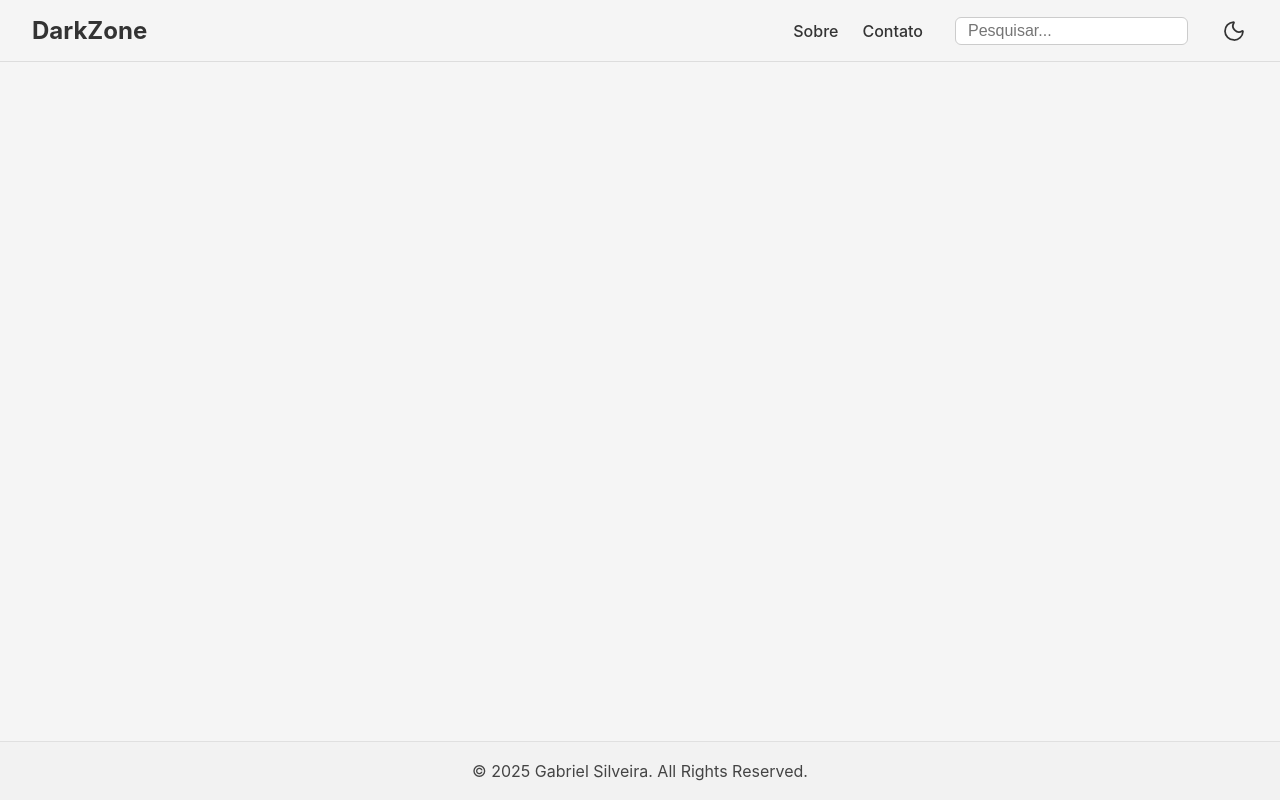
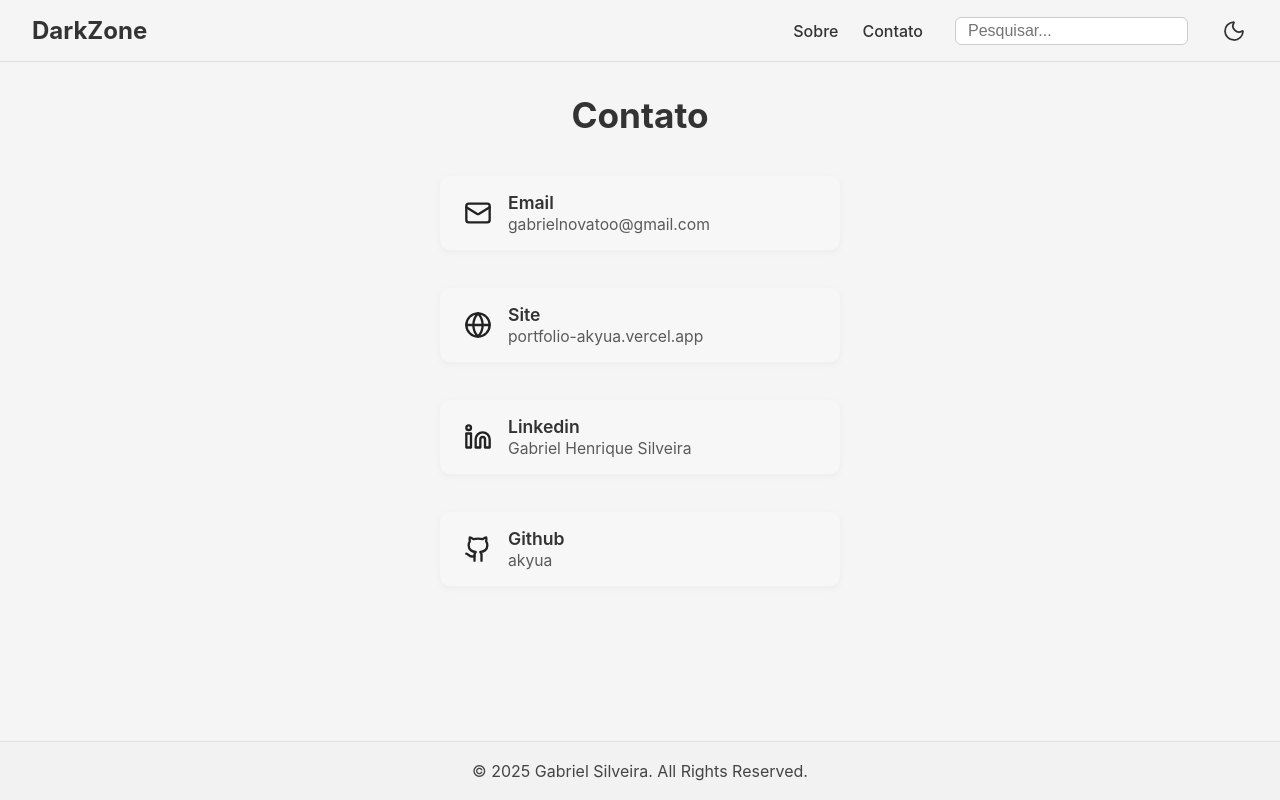
Before and after one commit to akyua/DarkZone, a Vue app: page /contact in a window 1280 px wide. Built offline with nearby package versions, Linux system fonts and the light colour scheme.

Commit message:
feat: contact view

```diff
--- /dev/null
+++ b/src/components/ContactCard.vue
@@ -0,0 +1,77 @@
+<template>
+  <a :href="link" class="contact-card" target="_blank" rel="noopener">
+    <span class="icon">
+      <Mail v-if="icon === 'email'" :size="28" />
+      <Globe v-else-if="icon === 'site'" :size="28" />
+      <Linkedin v-else-if="icon === 'linkedin'" :size="28" />
+      <Github v-else-if="icon === 'github'" :size="28" />
+    </span>
+    <div class="contact-info">
+      <span class="contact-title">{{ title }}</span>
+      <span class="contact-subtitle">{{ subtitle }}</span>
+    </div>
+  </a>
+</template>
+
+<script setup lang="ts">
+import { Mail, Globe, Linkedin, Github } from 'lucide-vue-next';
+
+defineProps<{
+  icon: 'email' | 'site' | 'linkedin' | 'github';
+  title: string;
+  subtitle: string;
+  link: string;
+}>();
+</script>
+
+<style scoped>
+.contact-card {
+  display: flex;
+  align-items: center;
+  gap: 1rem;
+  background: #f7f7f7;
+  border-radius: 10px;
+  padding: 1rem 1.5rem;
+  box-shadow: 0 2px 8px rgba(0,0,0,0.04);
+  width: 100%;
+  max-width: 400px;
+  text-decoration: none;
+  color: inherit;
+  margin-bottom: 1.2rem;
+  transition: box-shadow 0.2s;
+}
+
+.contact-card:hover {
+  box-shadow: 0 4px 16px rgba(0,0,0,0.10);
+}
+
+.dark-theme .contact-card {
+  background: #23272b;
+  color: #eee;
+}
+
+.icon :deep(svg) {
+  vertical-align: middle;
+  color: #222; /* preto no light mode */
+}
+
+.dark-theme .icon :deep(svg) {
+  color: #fff; /* branco no dark mode */
+}
+
+.contact-info {
+  display: flex;
+  flex-direction: column;
+}
+
+.contact-title {
+  font-weight: 600;
+  font-size: 1.1rem;
+  margin-bottom: 0.1rem;
+}
+
+.contact-subtitle {
+  font-size: 0.98rem;
+  opacity: 0.8;
+}
+</style>
--- a/src/router/index.ts
+++ b/src/router/index.ts
@@ -2,6 +2,7 @@ import { createRouter, createWebHistory } from 'vue-router'
 import HomeView from '../views/HomeView.vue'
 import ArticleView from '@/views/ArticleView.vue';
 import AboutView from '@/views/AboutView.vue';
+import ContactView from '@/views/ContactView.vue';
 
 const router = createRouter({
   history: createWebHistory(import.meta.env.BASE_URL),
@@ -19,6 +20,11 @@ const router = createRouter({
       name: 'about',
       component: AboutView
     },
+     {
+      path: '/contact',
+      name: 'contact',
+      component: ContactView
+    },
   ],
 })
 
--- /dev/null
+++ b/src/views/ContactView.vue
@@ -0,0 +1,57 @@
+<template>
+  <div class="contact-view-container">
+    <h1>Contato</h1>
+    <div class="contact-cards">
+      <ContactCard
+        icon="email"
+        title="Email"
+        subtitle="gabrielnovatoo@gmail.com"
+        link="mailto:gabrielnovatoo@gmail.com"
+      />
+      <ContactCard
+        icon="site"
+        title="Site"
+        subtitle="portfolio-akyua.vercel.app"
+        link="https://portfolio-akyua.vercel.app/"
+      />
+      <ContactCard
+        icon="linkedin"
+        title="Linkedin"
+        subtitle="Gabriel Henrique Silveira"
+        link="https://linkedin.com/in/gabriel-hs"
+      />
+      <ContactCard
+        icon="github"
+        title="Github"
+        subtitle="akyua"
+        link="https://github.com/akyua"
+      />
+    </div>
+  </div>
+</template>
+
+<script setup lang="ts">
+import ContactCard from '@/components/ContactCard.vue';
+</script>
+
+<style scoped>
+.contact-view-container {
+  max-width: 800px;
+  margin: 0 auto;
+  padding: 2rem;
+  text-align: left;
+}
+
+.contact-view-container h1 {
+  font-size: 2.2rem;
+  margin-bottom: 2.5rem;
+  text-align: center;
+}
+
+.contact-cards {
+  display: flex;
+  flex-direction: column;
+  align-items: center;
+  gap: 1.2rem;
+}
+</style>
--- a/src/views/HomeView.vue
+++ b/src/views/HomeView.vue
@@ -53,7 +53,6 @@ const groupedArticles = computed(() => {
 
   articles.forEach(article => {
   const date = new Date(article.date);
-  console.log('article.date:', article.date);
   if (isNaN(date.getTime())) {
     return;
   }
```
